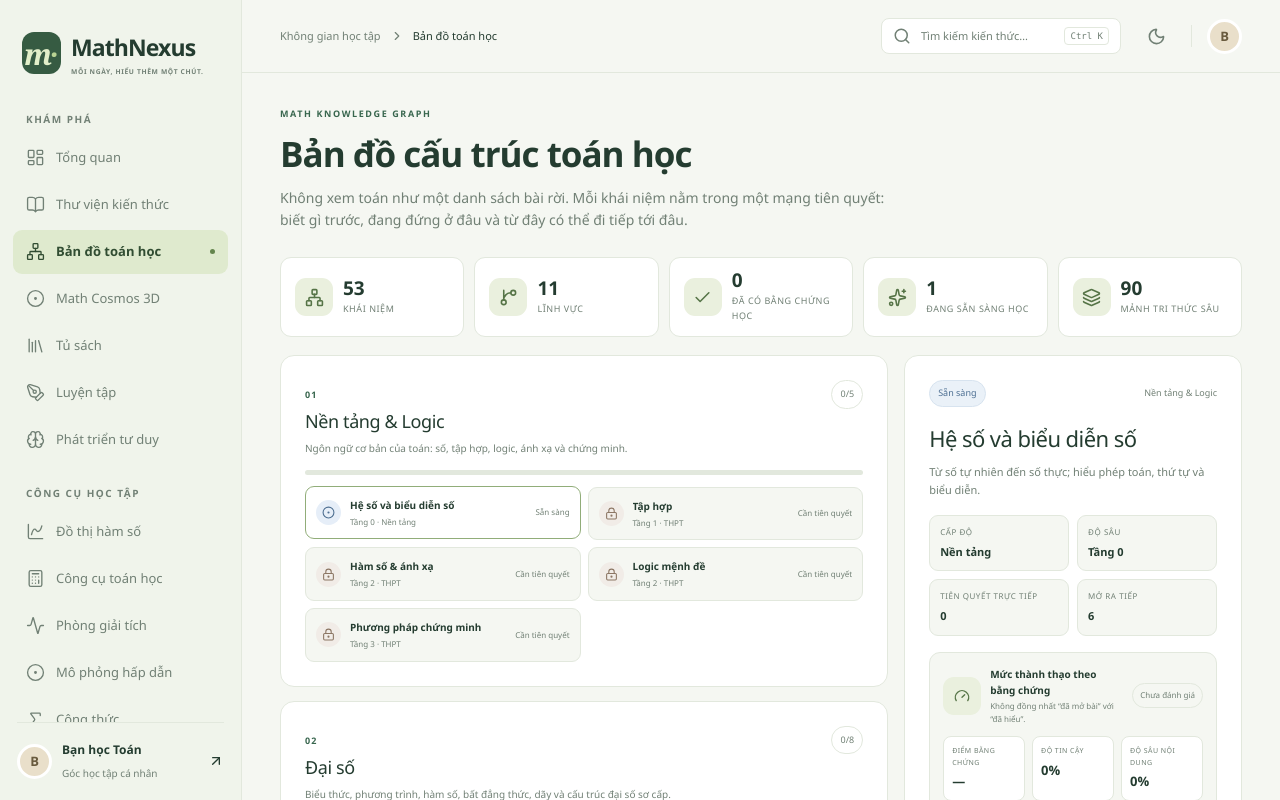
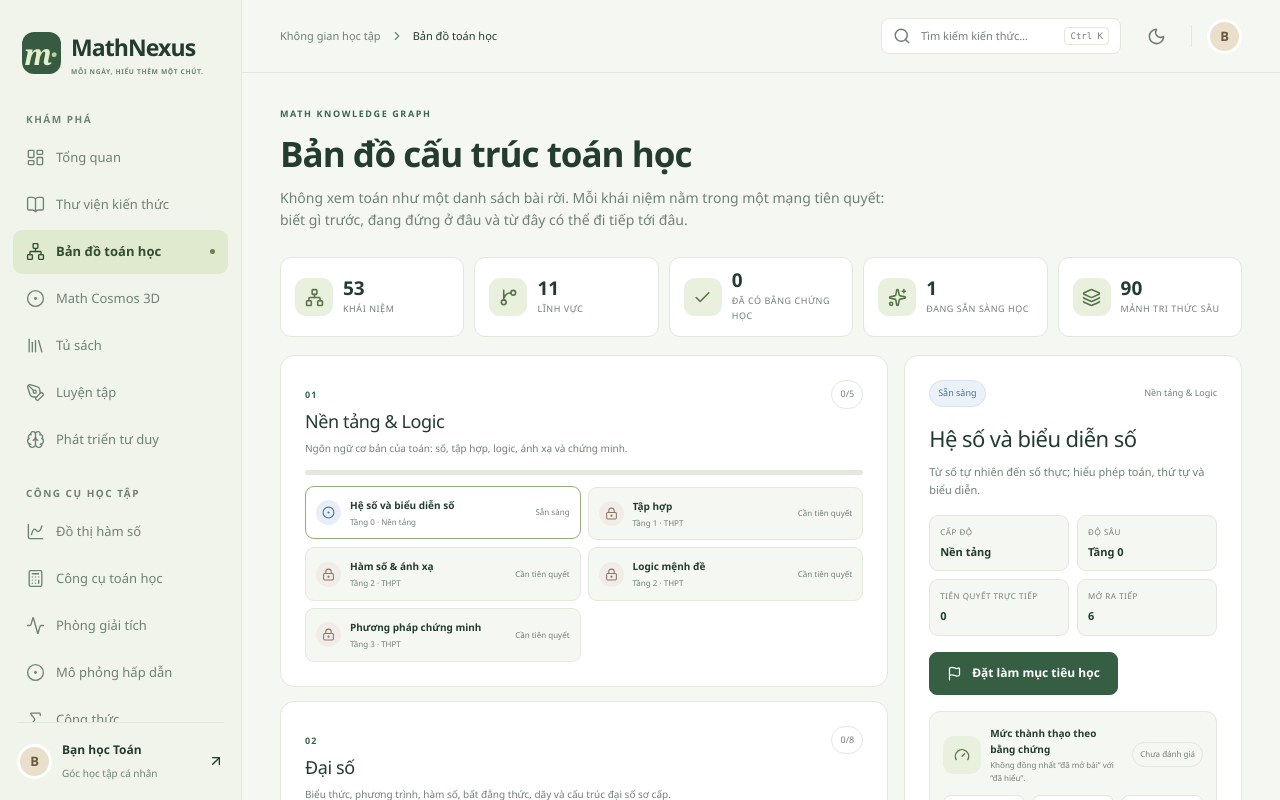
Before and after one commit to koko999-tien/mathnexus, a React (Vite) app: page /map in a window 1280 px wide. Shown: the top 800 px of the page. Built offline with nearby package versions, Linux system fonts and the light colour scheme.

Commit message:
Cho phép đặt concept làm mục tiêu học

```diff
--- a/src/pages/KnowledgeMap.tsx
+++ b/src/pages/KnowledgeMap.tsx
@@ -1,12 +1,13 @@
 import { useEffect, useMemo } from 'react';
 import type { ReactNode } from 'react';
 import { Link, useSearchParams } from 'react-router-dom';
-import { AlertTriangle, ArrowRight, BookOpen, Check, CircleDot, Gauge, GitBranch, GraduationCap, Layers3, LockKeyhole, Network, Route, Sparkles, Wrench } from 'lucide-react';
+import { AlertTriangle, ArrowRight, BookOpen, Check, CircleDot, Flag, FlagOff, Gauge, GitBranch, GraduationCap, Layers3, LockKeyhole, Network, Route, Sparkles, Wrench } from 'lucide-react';
 import { MATH_CONCEPTS, MATH_DOMAINS, type MathConcept } from '../data/mathKnowledge';
 import { MATH_ATOMS, ONTOLOGY_KIND_META, type MathAtom, type OntologyKind } from '../data/mathOntology';
 import { FORMS } from '../data/formulas';
 import { LESSONS } from '../data/lessons';
 import { useProgress } from '../hooks/useProgress';
+import { useLearningGoal } from '../hooks/useLearningGoal';
 import { conceptProgress, directDependents, learningPathTo } from '../utils/knowledgeGraph';
 import { atomsForConcept, atomDependencies, ontologyDepthScore } from '../utils/mathOntology';
 import { conceptMastery, masteryLabel } from '../utils/conceptMastery';
@@ -22,6 +23,7 @@ const STATE_LABEL = {
 
 export default function KnowledgeMap() {
   const progress = useProgress();
+  const learningGoal = useLearningGoal();
   const [params, setParams] = useSearchParams();
   const progressItems = useMemo(() => conceptProgress(progress), [progress]);
   const defaultConcept = progressItems.find(item => item.state === 'ready')?.concept.id || MATH_CONCEPTS[0].id;
@@ -36,6 +38,8 @@ export default function KnowledgeMap() {
   const selectedAtom = atoms.find(atom => atom.id === requestedAtomId) || atoms[0];
   const requestedAtomValid = Boolean(requestedAtomId && MATH_ATOMS.some(atom => atom.id === requestedAtomId && atom.conceptId === selectedId));
   const ontologyScore = ontologyDepthScore(selectedId);
+  const selectedIsGoal = learningGoal.goal?.targetConceptId === selectedId;
+  const currentGoalConcept = learningGoal.goal ? MATH_CONCEPTS.find(concept => concept.id === learningGoal.goal?.targetConceptId) : undefined;
 
   useEffect(() => {
     recordConceptExploration(selectedId);
@@ -109,6 +113,15 @@ export default function KnowledgeMap() {
             <div><span>Độ sâu</span><strong>Tầng {selectedProgress.depth}</strong></div>
             <div><span>Tiên quyết trực tiếp</span><strong>{selected.prerequisites.length}</strong></div>
             <div><span>Mở ra tiếp</span><strong>{dependents.length}</strong></div>
+          </div>
+
+          <div className="learning-goal-controls">
+            <button type="button" className={'button ' + (selectedIsGoal ? 'button-light' : 'button-dark')} onClick={() => selectedIsGoal ? learningGoal.clearGoal() : learningGoal.setGoal(selected.id)}>
+              {selectedIsGoal ? <FlagOff size={15} /> : <Flag size={15} />}
+              {selectedIsGoal ? 'Bỏ mục tiêu này' : 'Đặt làm mục tiêu học'}
+            </button>
+            {currentGoalConcept && !selectedIsGoal && <Link className="text-link" to={'/map?concept=' + encodeURIComponent(currentGoalConcept.id)}><Flag size={13} />Mục tiêu hiện tại: {currentGoalConcept.title}<ArrowRight size={13} /></Link>}
+            {selectedIsGoal && <span className="helper-text">Learning Goal Engine sẽ theo dõi toàn bộ chuỗi tiên quyết tới nút này trên Dashboard.</span>}
           </div>
 
           <div className="mastery-evidence-card">
```
